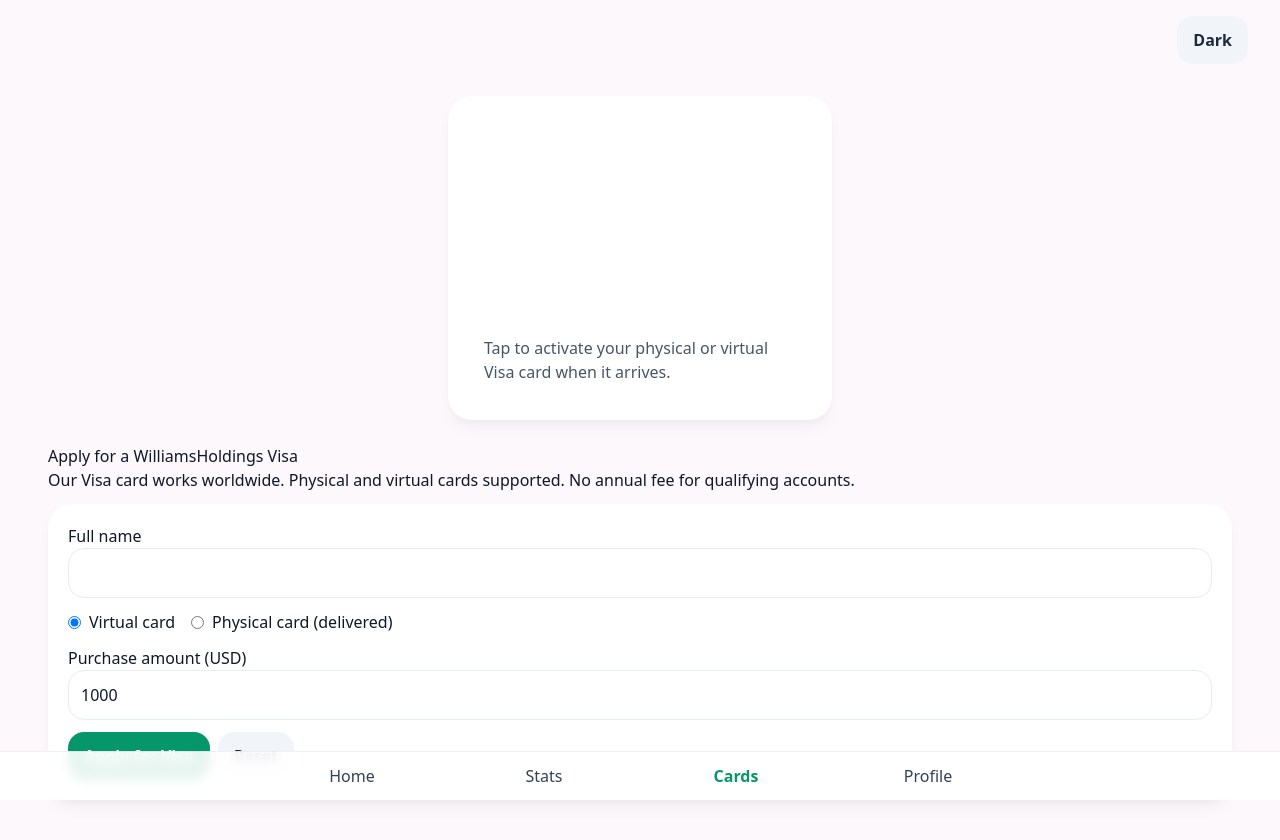
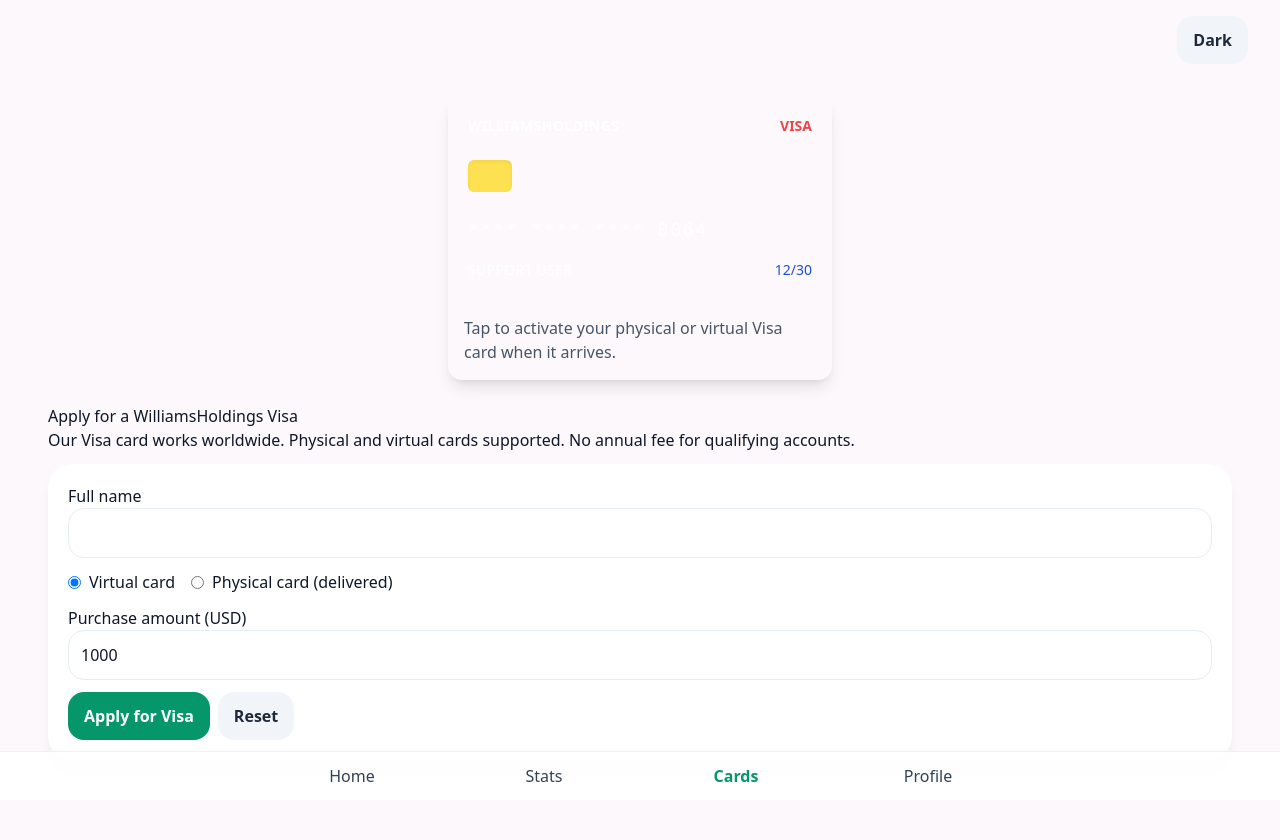
Before and after one commit to radical-workspace/williamsholdings, a Next.js app: page /cards in a window 1280 px wide. Shown: the top 840 px of the page. Built offline with nearby package versions, Linux system fonts and the light colour scheme.

Commit message:
style(card): standardize Visa card colors and remove temp test scripts

```diff
--- a/components/CardMock.tsx
+++ b/components/CardMock.tsx
@@ -8,29 +8,34 @@ type Props = {
 export default function CardMock({ holder = 'WILLIAMS HOLDINGS', last4 = '0064' }: Props) {
   return (
     <div className="w-full max-w-sm">
-      <div className="card p-0 overflow-hidden">
-        <div className="text-white p-5 card-gradient-bg">
+      <div className="p-0 overflow-hidden rounded-xl shadow-lg">
+        {/* Card face */}
+        <div className="p-5 card-gradient-bg text-white rounded-t-xl">
           <div className="flex justify-between items-center">
-            <div className="font-extrabold text-sm">WILLIAMSHOLDINGS</div>
-            <div className="text-sm opacity-90">VISA</div>
+            <div className="font-semibold text-sm tracking-wide">WILLIAMSHOLDINGS</div>
+            {/* VISA label: fixed red color that does not depend on theme */}
+            <div className="text-sm font-semibold text-[#ef4444]">VISA</div>
           </div>
 
           <div className="mt-6 flex items-center">
-            <div className="w-11 h-8 rounded-md bg-white/90" />
+            {/* chip */}
+            <div className="w-11 h-8 rounded-md bg-yellow-300/95 shadow-inner" />
             <div className="flex-1" />
           </div>
 
-          <div className="mt-6 text-lg tracking-widest">
+          <div className="mt-6 text-lg tracking-widest font-mono">
             **** **** **** {last4}
           </div>
 
-          <div className="flex justify-between mt-4 text-sm">
-            <div>{holder}</div>
-            <div>12/30</div>
+          <div className="flex justify-between mt-4 text-sm items-end">
+            <div className="text-sm font-medium tracking-wide">{holder}</div>
+            {/* expiry: fixed blue color not affected by light/dark */}
+            <div className="text-sm font-medium text-[#1d4ed8]">12/30</div>
           </div>
         </div>
 
-        <div className="p-4 bg-transparent">
+        {/* Card footer description */}
+        <div className="p-4 bg-white/5 rounded-b-xl">
           <p className="m-0 text-[var(--muted)]">Tap to activate your physical or virtual Visa card when it arrives.</p>
         </div>
       </div>
```
